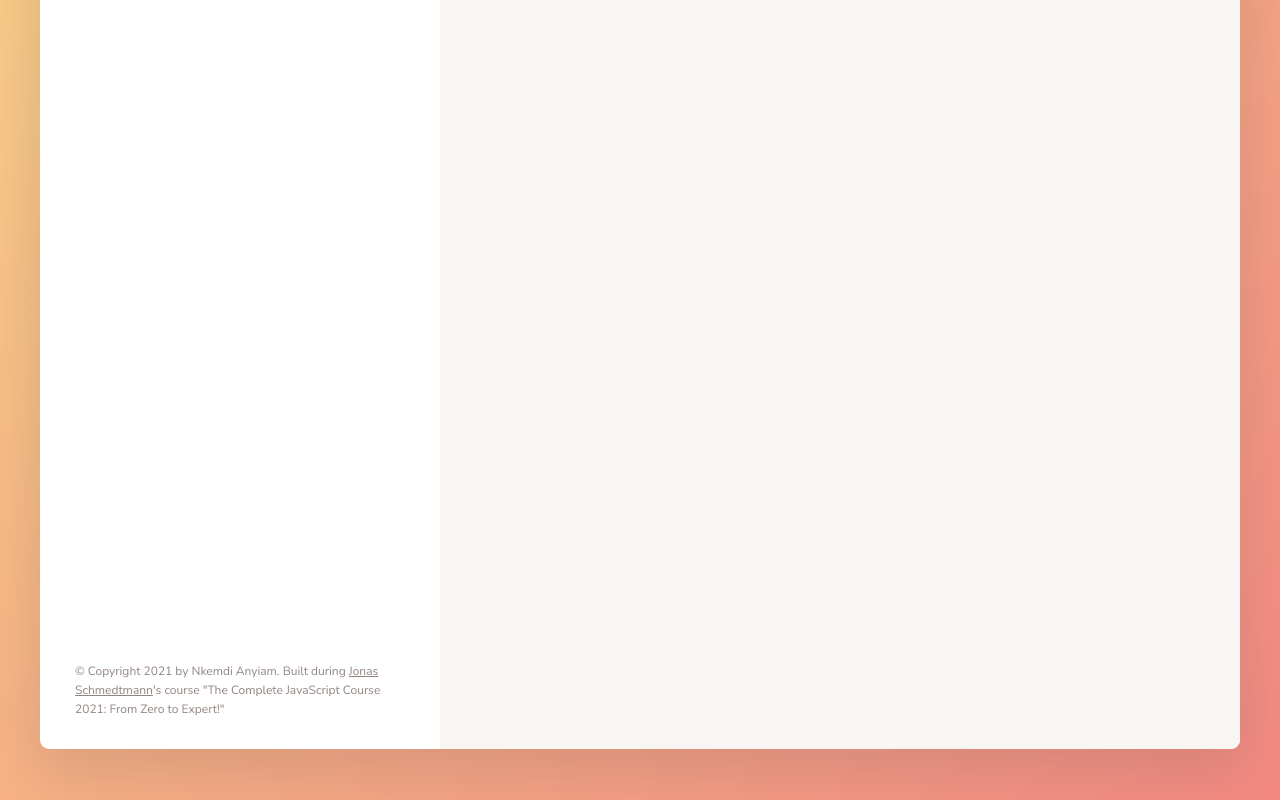
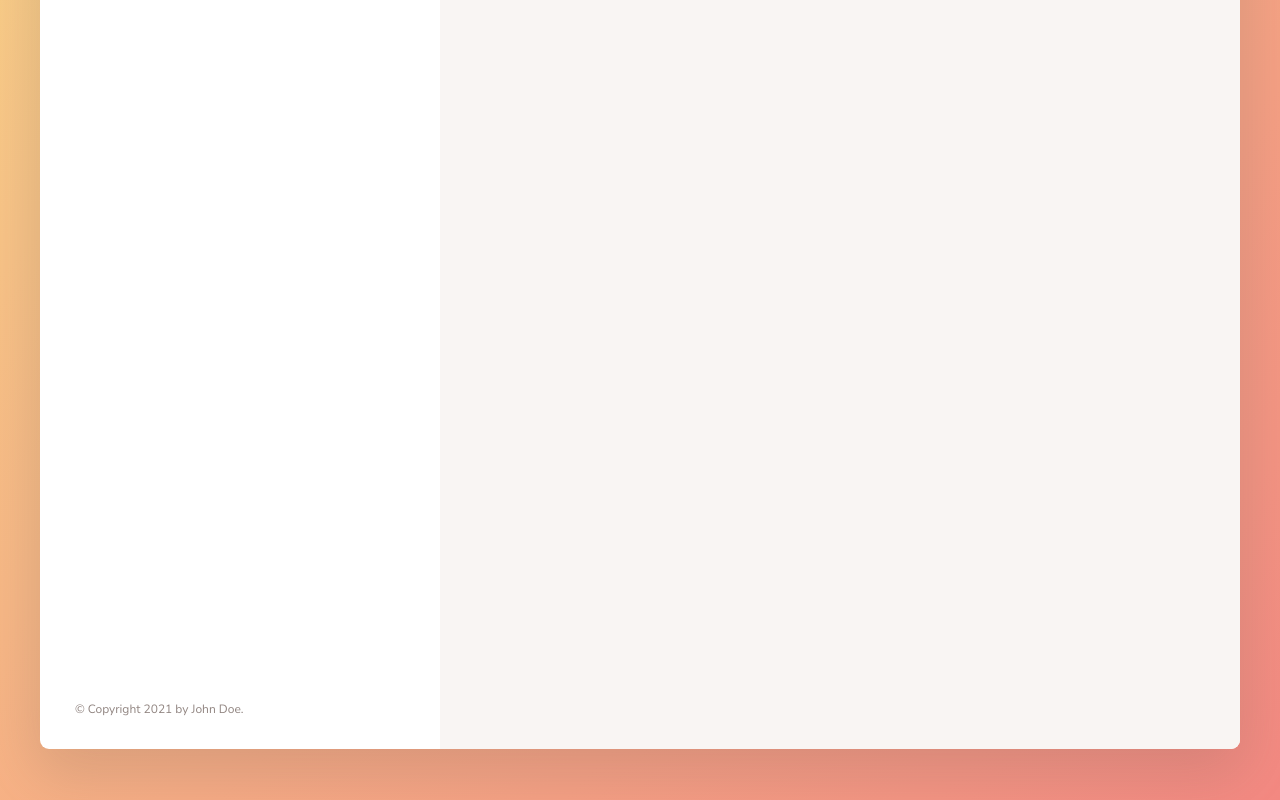
Before and after one commit to NkemdiAnyiam/forkify, a website built with Parcel: page index.html in a window 1280 px wide. Shown: the part 472-1272 px from the top of the page. Built offline with nearby package versions, Linux system fonts and the light colour scheme.

Commit message:
Change copyright and README

```diff
--- a/index.html
+++ b/index.html
@@ -122,14 +122,7 @@
         </div>
 
         <p class="copyright">
-          &copy; Copyright 2021 by Nkemdi Anyiam. Built during
-        <a
-          class="footer__link twitter-link"
-          target="_blank"
-          href="https://twitter.com/jonasschmedtman"
-          >Jonas Schmedtmann</a
-        >'s
-        course "The Complete JavaScript Course 2021: From Zero to Expert!"
+          &copy; Copyright 2021 by John Doe.
         </p>
       </div>
 
```
Also changed, not shown: README.md.
